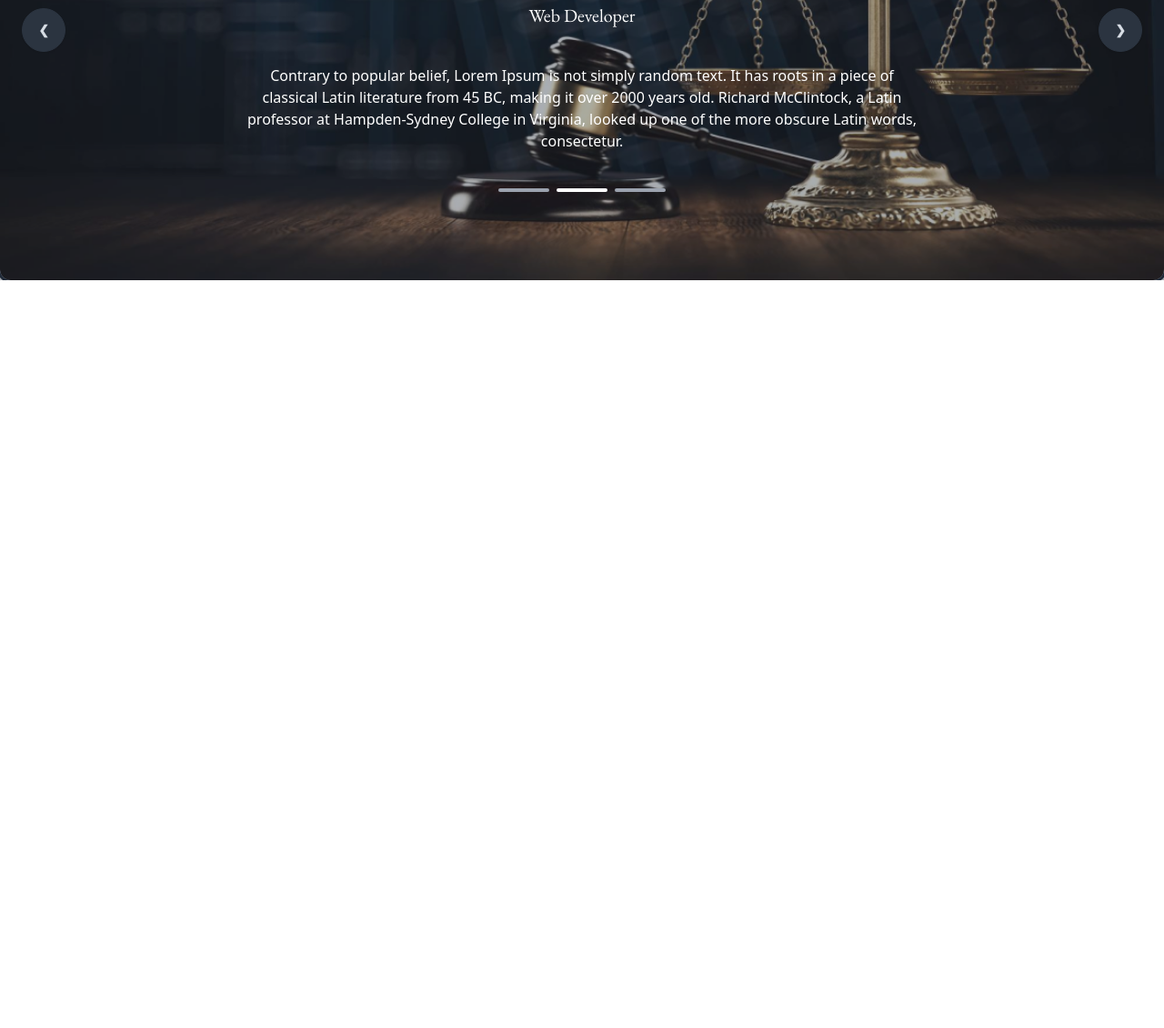
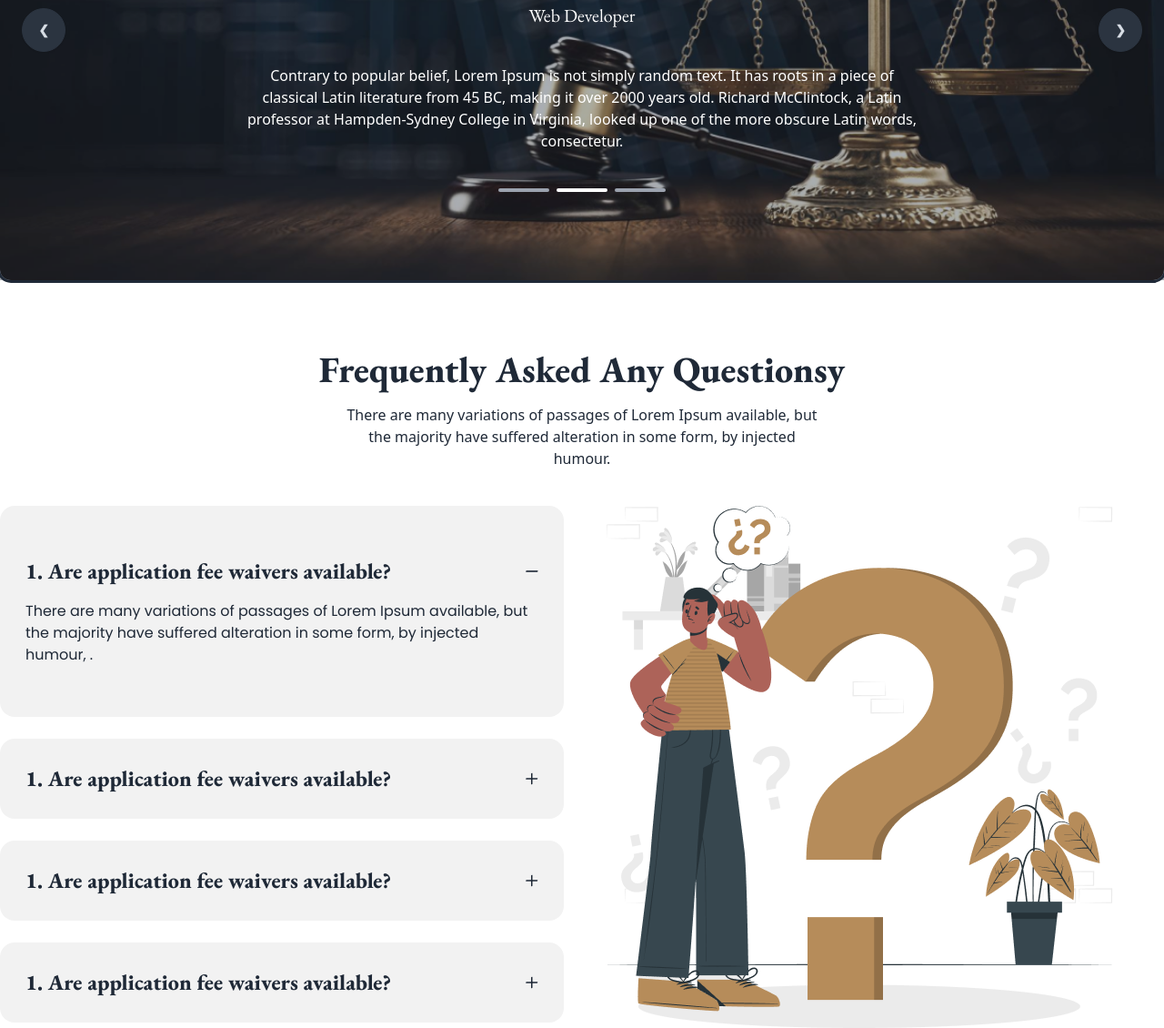
Before and after one commit to Asrafpavel/legal-solution-daisyui-practice, a plain HTML site: page index.html in a window 1280 px wide. Shown: the part 2386-3516 px from the top of the page at 91% size. Before the commit the page ends 2694 px from the top, so only its background shows below. Drawn offline with nearby package versions, Linux system fonts and the light colour scheme.

Commit message:
faq section added

```diff
--- a/index.html
+++ b/index.html
@@ -173,6 +173,49 @@
 
         </div>
         </section>
+
+        <!-- FAQ section  -->
+         <section class="lg:mt-20 mt-8">
+          <div class="text-center">
+            <h1 class="eb-garamond text-3xl lg:text-[40px]  font-extrabold">Frequently Asked Any Questionsy</h1>
+            <p class="mt-5 lg:w-5/12 mx-auto">There are many variations of passages of Lorem Ipsum available, but the majority have suffered alteration in some form, by injected humour.</p>
+          </div>
+          <div class="mt-10 flex flex-col lg:flex-row gap-10 ">
+            <div class=" flex-1 space-y-6 ">
+              <div class="collapse collapse-plus bg-base-200 lg:py-10 py-0 px-3">
+                <input type="radio" name="my-accordion-3" checked="checked" />
+                <div class="collapse-title eb-garamond text-2xl font-extrabold">1. Are application fee waivers available?</div>
+                <div class="collapse-content">
+                  <p class="poppins-font">There are many variations of passages of Lorem Ipsum available, but the majority have suffered alteration in some form, by injected humour, . </p>
+                </div>
+              </div>
+              <div class="collapse p-3 collapse-plus bg-base-200">
+                <input type="radio" name="my-accordion-3" />
+                <div class="collapse-title eb-garamond text-2xl font-extrabold">1. Are application fee waivers available?</div>
+                <div class="collapse-content">
+                  <p>hello</p>
+                </div>
+              </div>
+              <div class="collapse p-3 collapse-plus bg-base-200">
+                <input type="radio" name="my-accordion-3" />
+                <div class="collapse-title eb-garamond text-2xl font-extrabold">1. Are application fee waivers available?</div>
+                <div class="collapse-content">
+                  <p>hello</p>
+                </div>
+              </div>
+              <div class="collapse p-3 collapse-plus bg-base-200">
+                <input type="radio" name="my-accordion-3" />
+                <div class="collapse-title eb-garamond text-2xl font-extrabold">1. Are application fee waivers available?</div>
+                <div class="collapse-content">
+                  <p>hello</p>
+                </div>
+              </div>
+            </div>
+            <div class="flex-1">
+              <img class="h-fit" src="images/faq.png" alt="">
+            </div>
+          </div>
+         </section>
     </main>
     <footer></footer>
 
```
